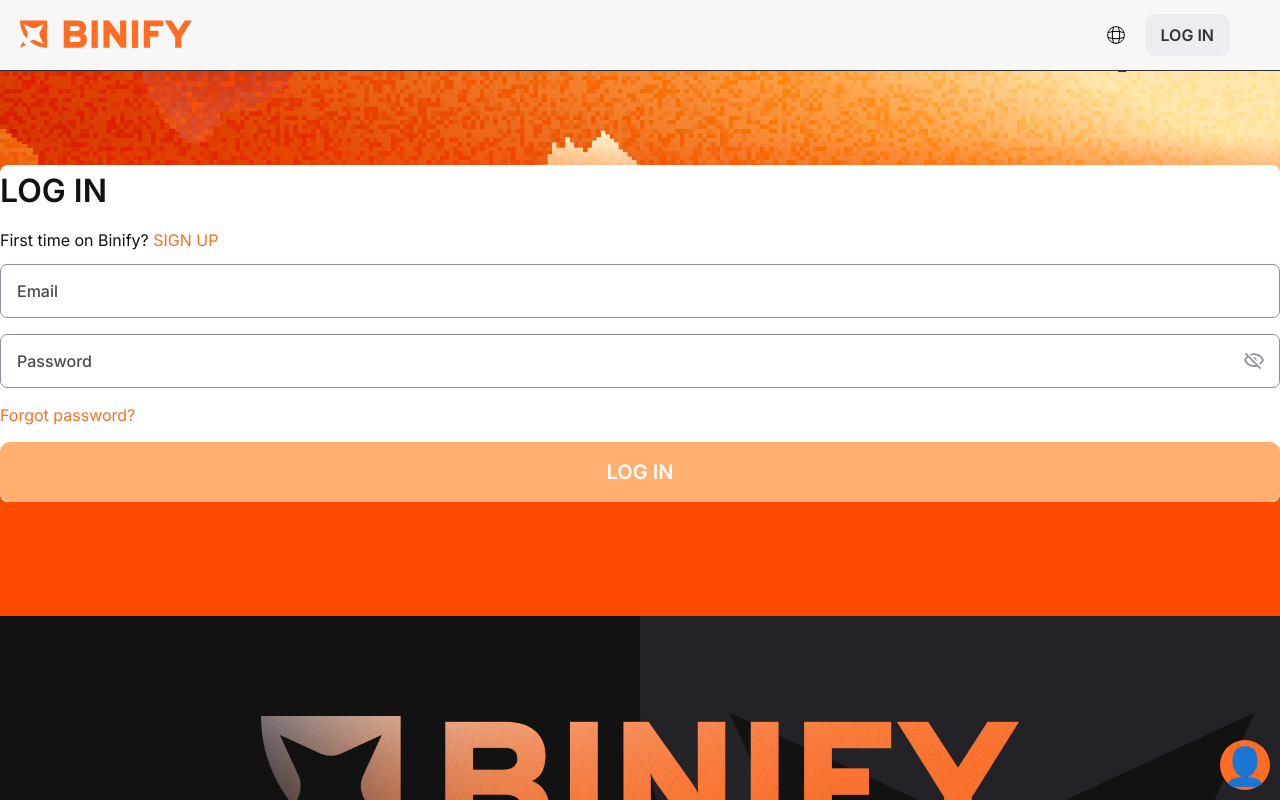
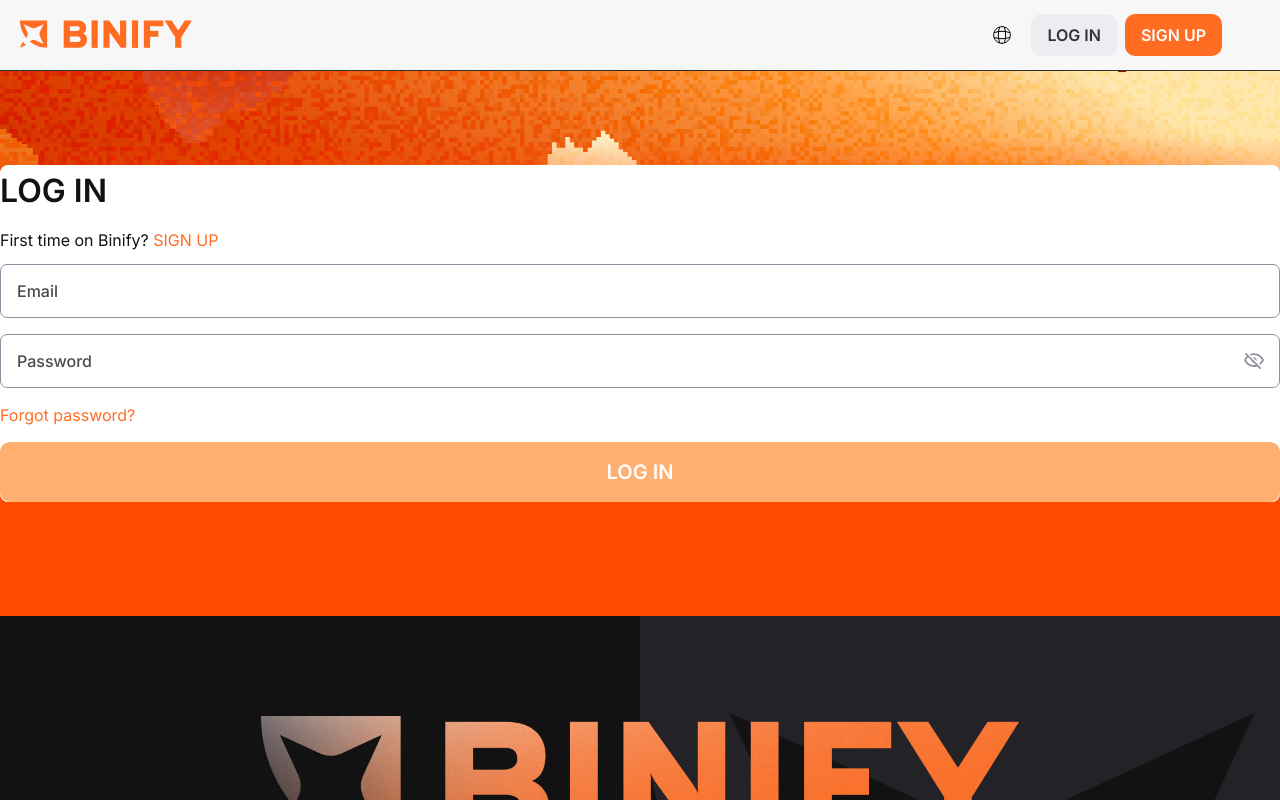
Before and after one commit to VolodkaGitHub/bo_react_test-main, a React (Create React App) app: page /auth in a window 1280 px wide. Shown: the top 800 px of the page. Built offline with nearby package versions, Linux system fonts and the light colour scheme.

Commit message:
features/burger-popup

```diff
--- a/src/components/layout/Header/components/Unauthorized.jsx
+++ b/src/components/layout/Header/components/Unauthorized.jsx
@@ -55,6 +55,30 @@
   const handleLoginToggle = (isOpen) => {
     dispatch(toggleLoginModal(isOpen));
   };
+
+  function scrollToTopAndOpenPopup() {
+    window.scrollTo({ top: 0, left: 0, behavior: 'smooth' });
+
+    const waitUntilScrolledToTop = () => {
+      if (window.scrollY === 0) {
+        setAuthPopupOpen(true);
+      } else {
+        requestAnimationFrame(waitUntilScrolledToTop);
+      }
+    };
+
+    waitUntilScrolledToTop();
+  }
+
+  useEffect (() => {
+
+    const handleScrolling = () => {
+      setAuthPopupOpen(false);
+    }
+    window.addEventListener("scroll", handleScrolling);
+
+    return () => window.removeEventListener("scroll", handleScrolling);
+  });
 
   useEffect(() => {
     const handleResize = () => {
@@ -179,6 +203,26 @@
               {__("auth.log_in")}
             </Button>
           </li>
+          <li className="header__nav-item">
+            <Button
+              type={!isAuthRoute ? "button" : "link"}
+              className="header__signUp header__btn"
+              color="orange"
+              size="mini"
+              {...(!isAuthRoute
+                ? { onClick: () => handleSignUpToggle(true) }
+                : { to: "/auth/signup" })}
+            >
+              {__("auth.sign_up")}
+            </Button>
+          </li>
+          <li className="header__nav-item">
+            <img
+              src={BurgerButton}
+              className="header__burger-btn"
+              onClick={() => {scrollToTopAndOpenPopup()}}
+            />
+          </li>
         </ul>
       </nav>
       <AuthMainPopup
@@ -188,19 +232,7 @@
         handleLoginToggle={handleLoginToggle}
         isAuthRoute={isAuthRoute}
       />
-      <Button
-        type={!isAuthRoute ? "button" : "link"}
-        className="header__signUp header__btn"
-        color="orange"
-        size="mini"
-        {...(!isAuthRoute
-          ? { onClick: () => handleSignUpToggle(true) }
-          : { to: "/auth/signup" })}
-      >
-        👤︎
-      </Button>
     </div>
-
   );
 };
 
--- a/src/components/layout/Header/header.sass
+++ b/src/components/layout/Header/header.sass
@@ -62,9 +62,10 @@
 
     &__login.header__btn
         padding: rems(8.5) rems(8)
-        display: block
+        display: none
 
         @include media-breakpoint-up(sm)
+            display: block
             padding: rems(8.5) rems(16)
 
 
@@ -72,19 +73,16 @@
             @include fontSize(16,22)
 
     &__signUp.header__btn
-        padding: rems(8) rems(8)
-        height: 50px
-        width: 50px
-        border-radius: 100%
-        display: flex
-        position: fixed
-        justify-content: center
-        align-items: center
-        bottom: 10px
-        right: 10px
-        z-index: 1000
-        padding-top: 10px
-        font-size: 2.3rem
+        padding: rems(8.5) rems(8)
+        display: none
+
+        @include media-breakpoint-up(sm)
+            display: block
+            padding: rems(8.5) rems(16)
+
+
+        @include media-breakpoint-up(lg)
+            @include fontSize(16,22)
 
     &__mini-btn
         padding: rems(11)
--- a/src/components/library/popups/AuthMainPopup/AuthMainPopup.jsx
+++ b/src/components/library/popups/AuthMainPopup/AuthMainPopup.jsx
@@ -34,7 +34,7 @@
           ? { onClick: () => handleLoginToggle(true) }
           : { to: "/auth/login" })}
       >
-        {__("login.button.title")}
+        {__("auth.log_in")}
       </Button>
       <Button
         type={!isAuthRoute ? "button" : "link"}
--- a/src/components/library/popups/AuthMainPopup/AuthMainPopup.sass
+++ b/src/components/library/popups/AuthMainPopup/AuthMainPopup.sass
@@ -1,17 +1,18 @@
 .auth-main-popup
-  background: rgba(216, 216, 216, 0.18)
   backdrop-filter: blur(0px)
+  margin-top: 74px
 
   button
     padding: 12px 49px
 
   .popup__content
     position: absolute
-    top: 9%
-    background: white
+    width: 100vw
+    background: #F7F7F8
     border-radius: 12px
     padding: 16px
     gap: 12px
     margin: auto
     display: flex
+    justify-content: space-evenly
     align-items: center
```
